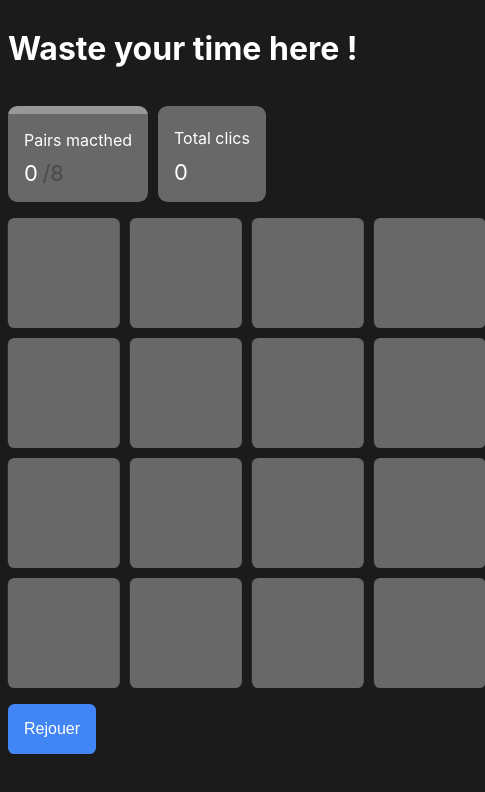
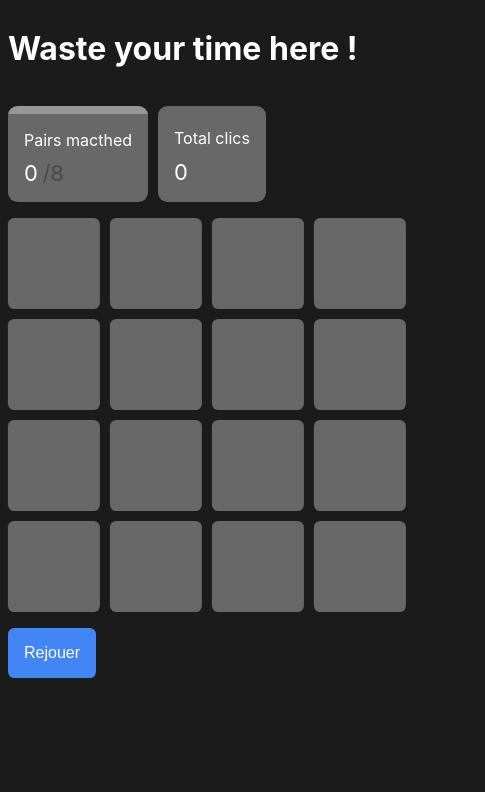
Before and after one commit to billykiwee/waitingGame, a website: page index.html in a window 390 px wide. Shown: the whole page, 485 px wide, since content can reach past the window. Drawn offline with Linux system fonts and the light colour scheme.

Commit message:
fix media screen

```diff
--- a/index.html
+++ b/index.html
@@ -33,6 +33,7 @@
             </div>
         </div>
 
+        <main>
             <div class="wrapper">
                 <div class="block"></div>
                 <div class="block"></div>
@@ -51,6 +52,7 @@
                 <div class="block"></div>
                 <div class="block"></div>
             </div>
+        </main>
 
         <div>
             <button class="replay">
--- a/index.js
+++ b/index.js
@@ -1,6 +1,4 @@
-var emojis = [
-    "😀", "😂", "😍", "🤔", "🤯", "👍", "👎", "🎉", "🎂", "🎁", "🐶", "🐱", "🐭", "🦊", "🐻", "🐼", "🐨", "🐰", "🦁", "🌞", "🌈", "🎓", "🎸", "🍔", "🍟", "🍩", "🍭", "🍹", "🚀", "🛸", "🚲", "🚕", "🚑", "🚒", "🚔", "🚗", "🛵"
-];
+var emojis = ["😀", "🐶", "🍔", "⚽️", "🚗", "🏠", "👩‍🎓", "💼", "🎂", "🎉", "💡", "💊", "🌺", "🌍", "🌈", "🎨", "🎵", "📖", "📷", "💻", "📱", "💰", "🔑", "🔨", "👍", "👎", "👊", "✌️", "🤞", "🙏", "👏", "💋", "👩‍❤️‍💋‍👨", "💔", "🤕", "👻", "👽", "🎃", "🛀", "🍏", "🍺", "🍩", "🎁", "🎬", "🎮", "🚀", "🚲", "🛒", "📮", "🛍️", "🚑", "🚒"];
 var getRandomID = function () {
     return 'azertyuiopqsdfghjklmwxcvbn1234567890AZERTYUIOPQSDFGHJKLMWXCVBN'
         .split('')
@@ -124,7 +122,7 @@ if (typeof document !== 'undefined') {
         var replay = document.querySelector('.replay');
         if (replay) {
             replay.onclick = function () {
-                // window.location.href = ''
+                window.location.href = '';
             };
         }
     }
--- a/src/style.css
+++ b/src/style.css
@@ -21,10 +21,14 @@ h1, span {
     grid-template-rows: repeat(4, 1fr);
 }
 
+@media (max-width: 768px) {
+    .block {
+        font-size: 3rem!important;
+    }
+}
 @media (min-width: 768px) {
     .block {
-        min-width: 100px;
-        font-size: 2rem;
+        width: 100px;
     }
 }
 
@@ -37,7 +41,6 @@ h1, span {
     display: -webkit-flex;
     display: -ms-flexbox;
     display: flex;
-    font-size: 4rem;
     -webkit-justify-content: center;
     -ms-flex-pack: center;
     justify-content: center;
@@ -45,10 +48,11 @@ h1, span {
     -ms-flex-align: center;
     align-items: center;
     color: transparent;
-    -webkit-transition: all 0.4s ease;
-    transition: all 0.4s ease;
+    -webkit-transition: all 0.2s ease;
+    transition: all 0.2s ease;
     -webkit-transform: rotateY(-180deg);
     transform: rotateY(-180deg);
+    font-size: 4rem;
 }
 
 .block:hover {
--- a/tsconfig.json
+++ b/tsconfig.json
@@ -6,6 +6,6 @@
     "sourceMap": true,
     "strict": true,
     "esModuleInterop": true,
-    "lib": ["es6", "dom"]
+    "lib": ["es6", "dom"],
   }
 }
```
Also changed, not shown: index.ts (+11 -4 lines), package.json (+7 -1 lines), 1 other file. Lines whose indentation alone changed are shown as unchanged.
